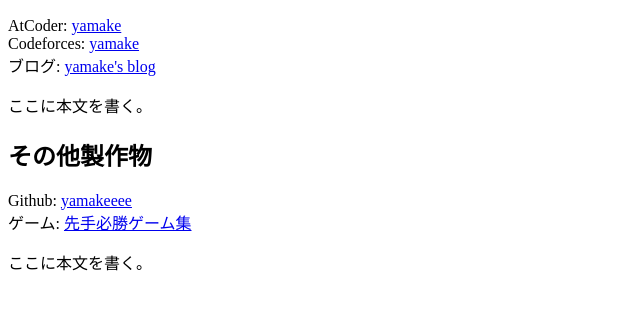
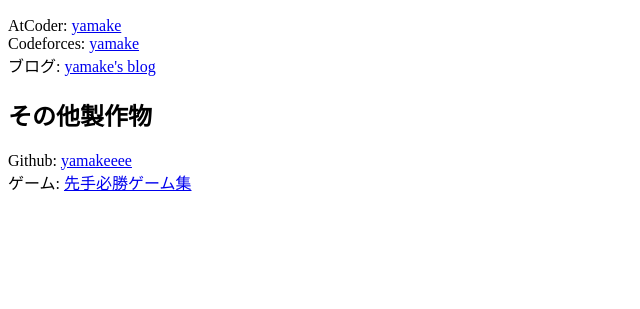
Before and after one commit to yamakeeee/portfolio, a plain HTML site: page index.html in a window 1280 px wide. Shown: the part 127-436 px from the top of the page, without its empty margins (0-640 px from the left). Drawn offline with Linux system fonts and the light colour scheme.

Commit message:
Update index.html

```diff
--- a/index.html
+++ b/index.html
@@ -12,16 +12,10 @@
             Codeforces: <a href="https://codeforces.com/profile/yamake">yamake</a><br>
             ブログ: <a href="https://yamakeeee.hatenadiary.com/">yamake's blog</a><br>
         </p>
-        <p>
-            ここに本文を書く。
-        </p>
         <h2 class = "title">その他製作物</h2>
         <p>
             Github: <a href="https://github.com/yamakeeee">yamakeeee</a><br>
             ゲーム: <a href="https://yamakeeee.github.io/game/">先手必勝ゲーム集</a>
         </p>
-        <p>
-            ここに本文を書く。
-        </p>
     </body>
 </html>
```
